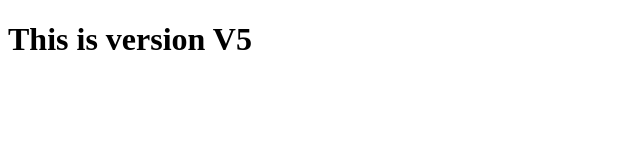
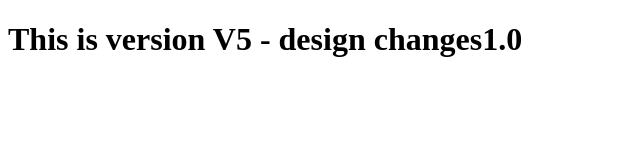
Before and after one commit to AkshyaPadhy/akshyaremoterepository, a plain HTML site: page index.html in a window 1280 px wide. Shown: the whole page, without its empty margins (0-640 px from the left). Drawn offline with Linux system fonts and the light colour scheme.

Commit message:
design change 1.0

```diff
--- a/index.html
+++ b/index.html
@@ -8,6 +8,6 @@
     <title>Document</title>
 </head>
 <body>
-    <h1>This is version V5</h1>
+    <h1>This is version V5 - design changes1.0</h1>
 </body>
 </html>
```
